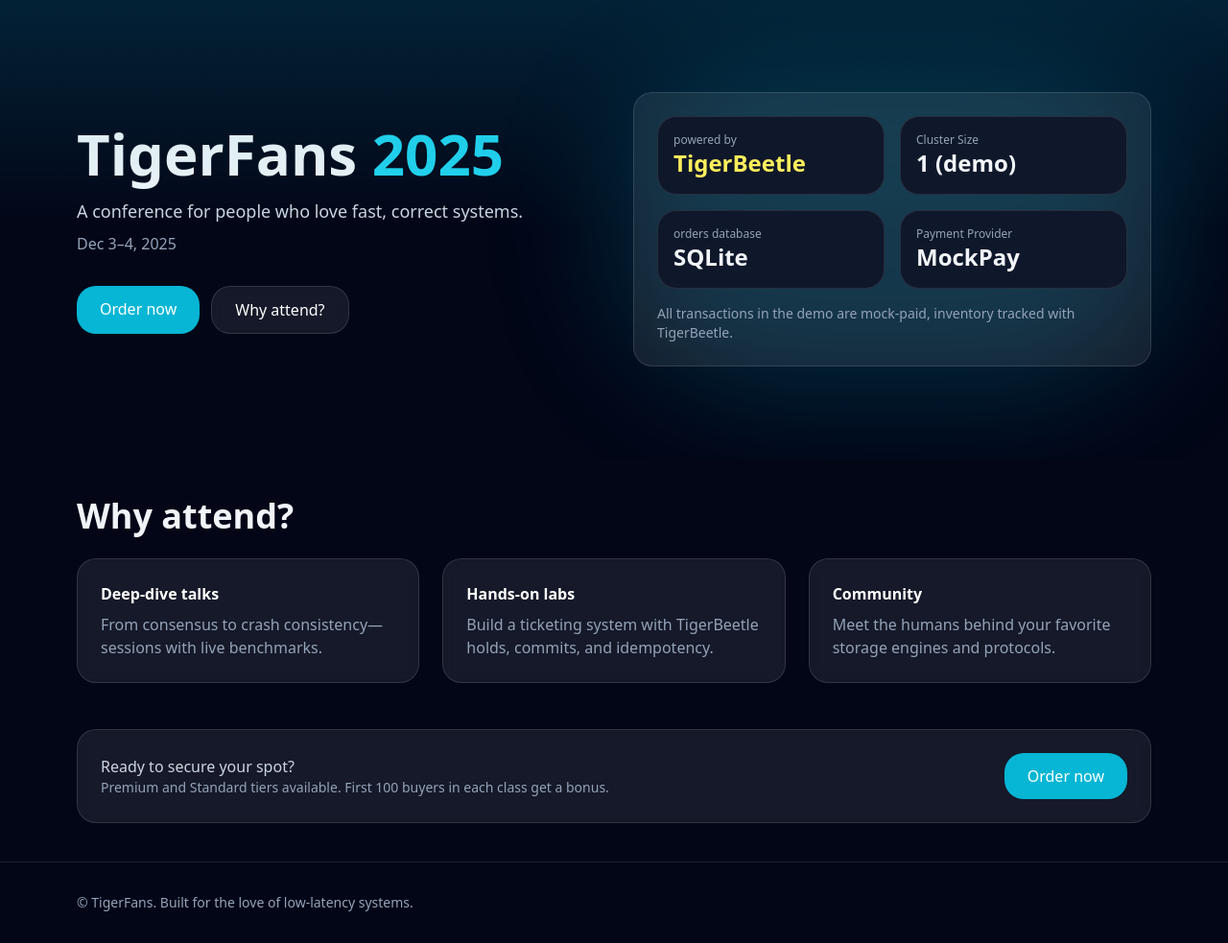
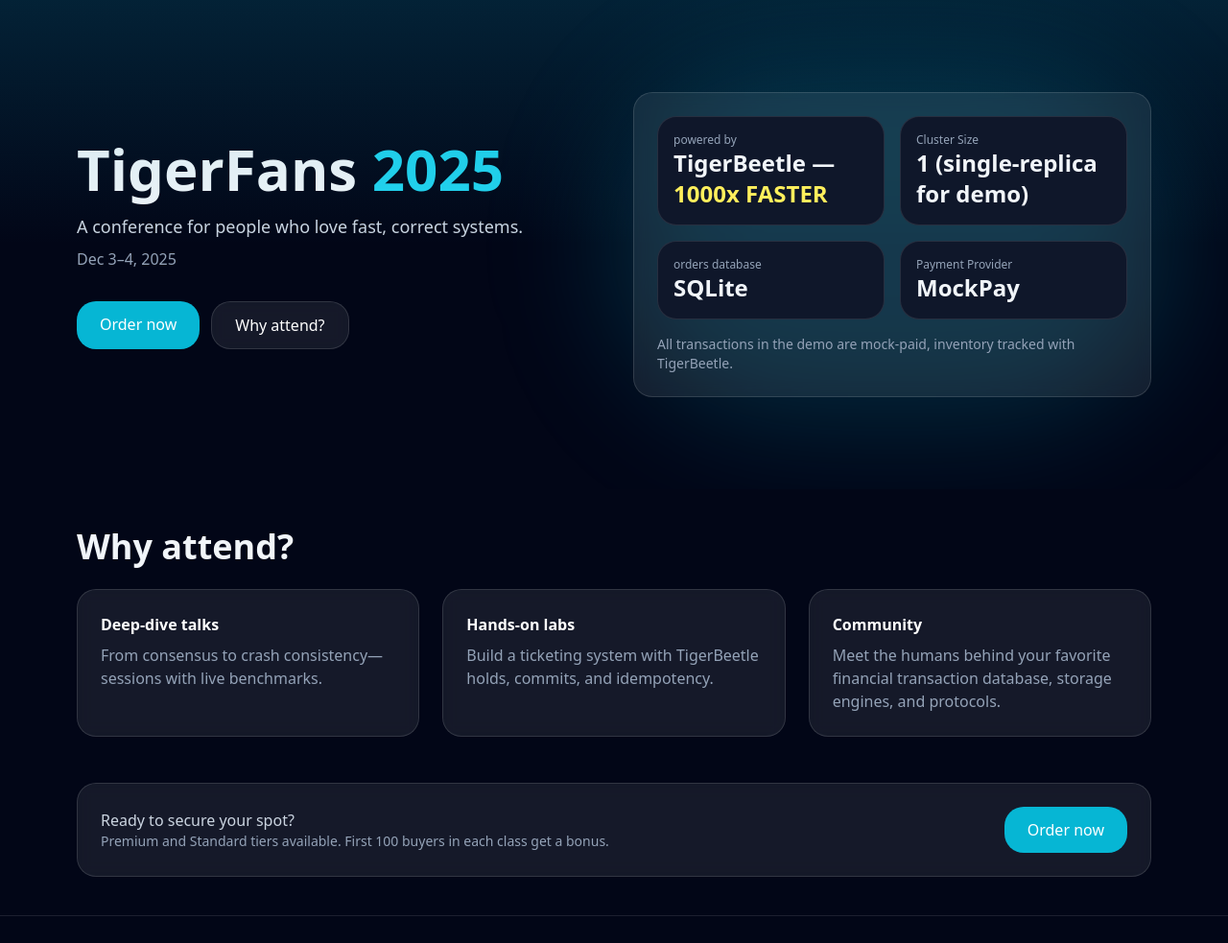
Before and after one commit to renerocksai/tigerfans, a FastAPI app: page / in a window 1280 px wide. Shown: the part 49-1032 px from the top of the page at 96% size. Before the commit the page ends 999 px from the top, so only its background shows below. Run offline with FastAPI, Linux system fonts and the light colour scheme; some libraries are stand-ins or nearby versions.

Commit message:
landing page

```diff
--- a/tigerfans/templates/landing.html
+++ b/tigerfans/templates/landing.html
@@ -26,12 +26,12 @@
           <div class="grid grid-cols-2 gap-4">
             <div class="p-4 squircle bg-slate-900 border border-white/10">
               <p class="text-xs text-slate-400">powered by</p>
-              <p class="text-2xl font-bold"><a href="https://tigerbeetle.com" target="blank" style="color:#ffef5c";>TigerBeetle</a>
+              <p class="text-2xl font-bold"><a href="https://tigerbeetle.com" target="blank" >TigerBeetle — </a> <span style="color:#ffef5c;">1000x FASTER</span>
               </p>
             </div>
             <div class="p-4 squircle bg-slate-900 border border-white/10">
               <p class="text-xs text-slate-400">Cluster Size</p>
-              <p class="text-2xl font-bold">1 (demo)</p>
+              <p class="text-2xl font-bold">1 (single-replica for demo)</p>
             </div>
             <div class="p-4 squircle bg-slate-900 border border-white/10">
               <p class="text-xs text-slate-400">orders database</p>
@@ -63,7 +63,7 @@
   </div>
   <div class="glass squircle p-6">
     <h3 class="font-semibold text-white">Community</h3>
-    <p class="text-slate-400 mt-2">Meet the humans behind your favorite storage engines and protocols.</p>
+    <p class="text-slate-400 mt-2">Meet the humans behind your favorite financial transaction database, storage engines, and protocols.</p>
   </div>
 </section>
 
```
